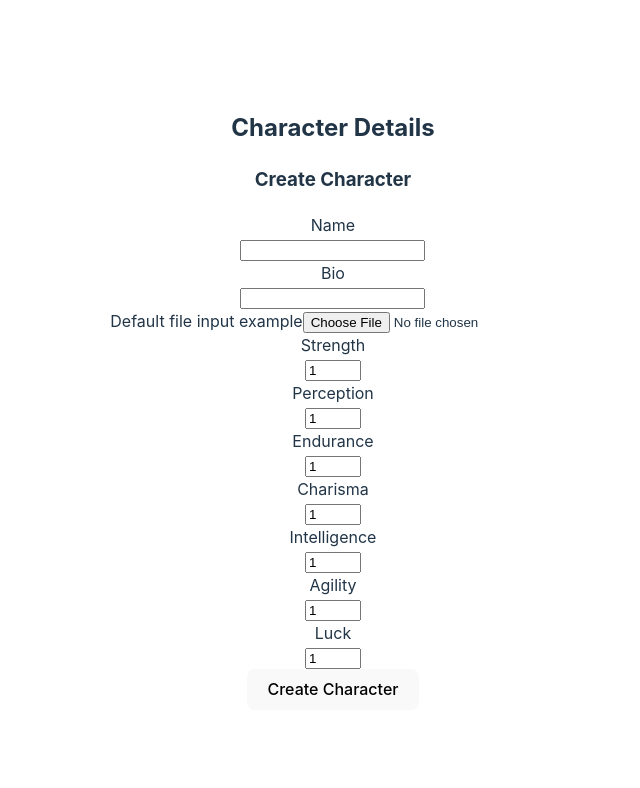
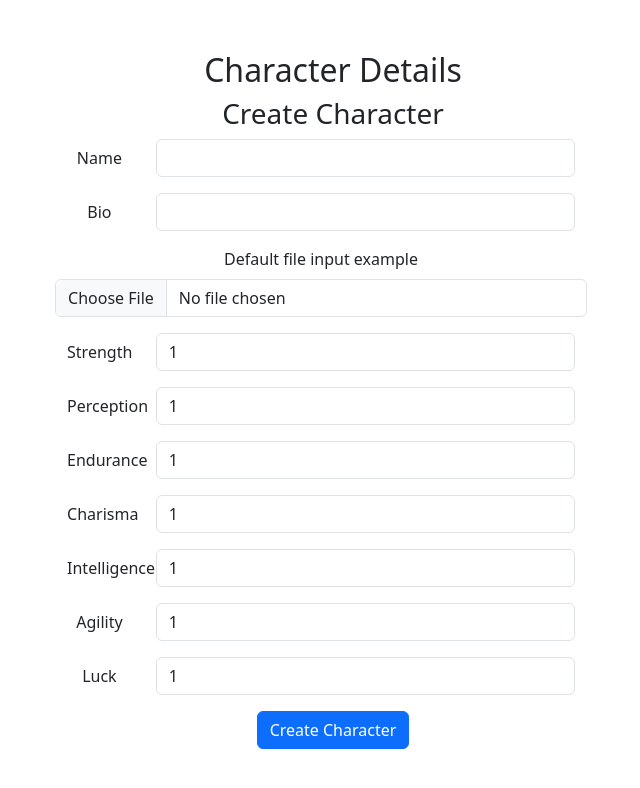
Before and after one commit to ninjapiraatti/hki-pw, a Vue app in the folder app/: page /characters/1 in a window 1280 px wide. Shown: the top 788 px of the page, without its empty margins (307-947 px from the left). Built offline with nearby package versions, Linux system fonts and the light colour scheme.

Commit message:
Add BS styles

```diff
--- a/app/package.json
+++ b/app/package.json
@@ -10,6 +10,7 @@
   },
   "dependencies": {
     "bootstrap": "^5.3.3",
+    "sass": "^1.77.8",
     "uuid": "^10.0.0",
     "vue": "^3.4.31",
     "vue-router": "^4.4.3"
--- a/app/src/components/CharacterForm.vue
+++ b/app/src/components/CharacterForm.vue
@@ -1,27 +1,27 @@
 <template>
-	<div class="character-form">
+	<div class="container">
 		<h3>{{ character ? "Edit Character" : "Create Character" }}</h3>
 		<form @submit.prevent="submitForm">
-			<div class="mb-3 row">
+			<div class="mb-3 w-100 row">
 				<label for="name" class="col-sm-2 col-form-label">Name</label>
 				<div class="col-sm-10">
 					<input type="text" class="form-control" id="name" v-model="form.name" required />
 				</div>
 			</div>
 
-			<div class="mb-3 row">
+			<div class="mb-3 w-100 row">
 				<label for="bio" class="col-sm-2 col-form-label">Bio</label>
 				<div class="col-sm-10">
 					<input type="text" class="form-control" id="bio" v-model="form.bio" required />
 				</div>
 			</div>
 
-			<div class="mb-3">
+			<div class="mb-3 w-100 row">
 				<label for="image" class="form-label">Default file input example</label>
 				<input class="form-control" type="file" id="image" @change="onImageChange" />
 			</div>
 
-			<div class="mb-3 row" v-for="(stat, index) in stats" :key="index">
+			<div class="mb-3 w-100 row" v-for="(stat, index) in stats" :key="index">
 				<label :for="stat" class="col-sm-2 col-form-label">{{ stat }}</label>
 				<div class="col-sm-10">
 					<input
--- a/app/src/main.ts
+++ b/app/src/main.ts
@@ -21,5 +21,5 @@ router.beforeEach((to, from, next) => {
 	}
 })
 */
-
+import './scss/main.scss';
 app.mount("#app")
--- /dev/null
+++ b/app/src/scss/main.scss
@@ -0,0 +1,52 @@
+@import "../node_modules/bootstrap/scss/mixins/banner";
+@include bsBanner("");
+
+
+// scss-docs-start import-stack
+// Configuration
+@import "../node_modules/bootstrap/scss/functions";
+@import "../node_modules/bootstrap/scss/variables";
+@import "../node_modules/bootstrap/scss/variables-dark";
+@import "../node_modules/bootstrap/scss/maps";
+@import "../node_modules/bootstrap/scss/mixins";
+@import "../node_modules/bootstrap/scss/utilities";
+
+// Layout & components
+@import "../node_modules/bootstrap/scss/root";
+@import "../node_modules/bootstrap/scss/reboot";
+@import "../node_modules/bootstrap/scss/type";
+@import "../node_modules/bootstrap/scss/images";
+@import "../node_modules/bootstrap/scss/containers";
+@import "../node_modules/bootstrap/scss/grid";
+//@import "../node_modules/bootstrap/scss/tables";
+@import "../node_modules/bootstrap/scss/forms";
+@import "../node_modules/bootstrap/scss/buttons";
+//@import "../node_modules/bootstrap/scss/transitions";
+//@import "../node_modules/bootstrap/scss/dropdown";
+//@import "../node_modules/bootstrap/scss/button-group";
+//@import "../node_modules/bootstrap/scss/nav";
+//@import "../node_modules/bootstrap/scss/navbar";
+//@import "../node_modules/bootstrap/scss/card";
+//@import "../node_modules/bootstrap/scss/accordion";
+//@import "../node_modules/bootstrap/scss/breadcrumb";
+//@import "../node_modules/bootstrap/scss/pagination";
+//@import "../node_modules/bootstrap/scss/badge";
+//@import "../node_modules/bootstrap/scss/alert";
+//@import "../node_modules/bootstrap/scss/progress";
+//@import "../node_modules/bootstrap/scss/list-group";
+//@import "../node_modules/bootstrap/scss/close";
+//@import "../node_modules/bootstrap/scss/toasts";
+//@import "../node_modules/bootstrap/scss/modal";
+//@import "../node_modules/bootstrap/scss/tooltip";
+//@import "../node_modules/bootstrap/scss/popover";
+//@import "../node_modules/bootstrap/scss/carousel";
+//@import "../node_modules/bootstrap/scss/spinners";
+//@import "../node_modules/bootstrap/scss/offcanvas";
+//@import "../node_modules/bootstrap/scss/placeholders";
+
+// Helpers
+@import "../node_modules/bootstrap/scss/helpers";
+
+// Utilities
+@import "../node_modules/bootstrap/scss/utilities/api";
+// scss-docs-end import-stack
```
Also changed, not shown: 1 other file (tests, documents, lock files or other folders).
